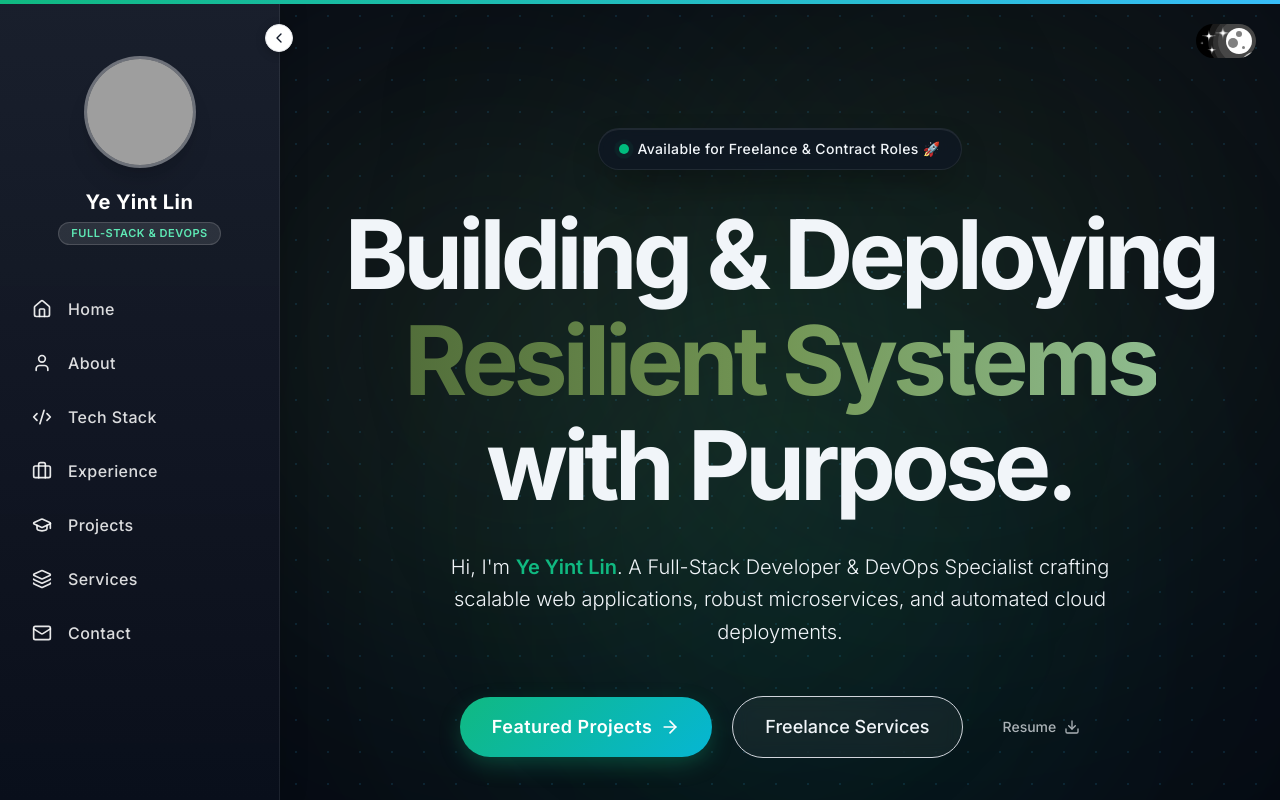
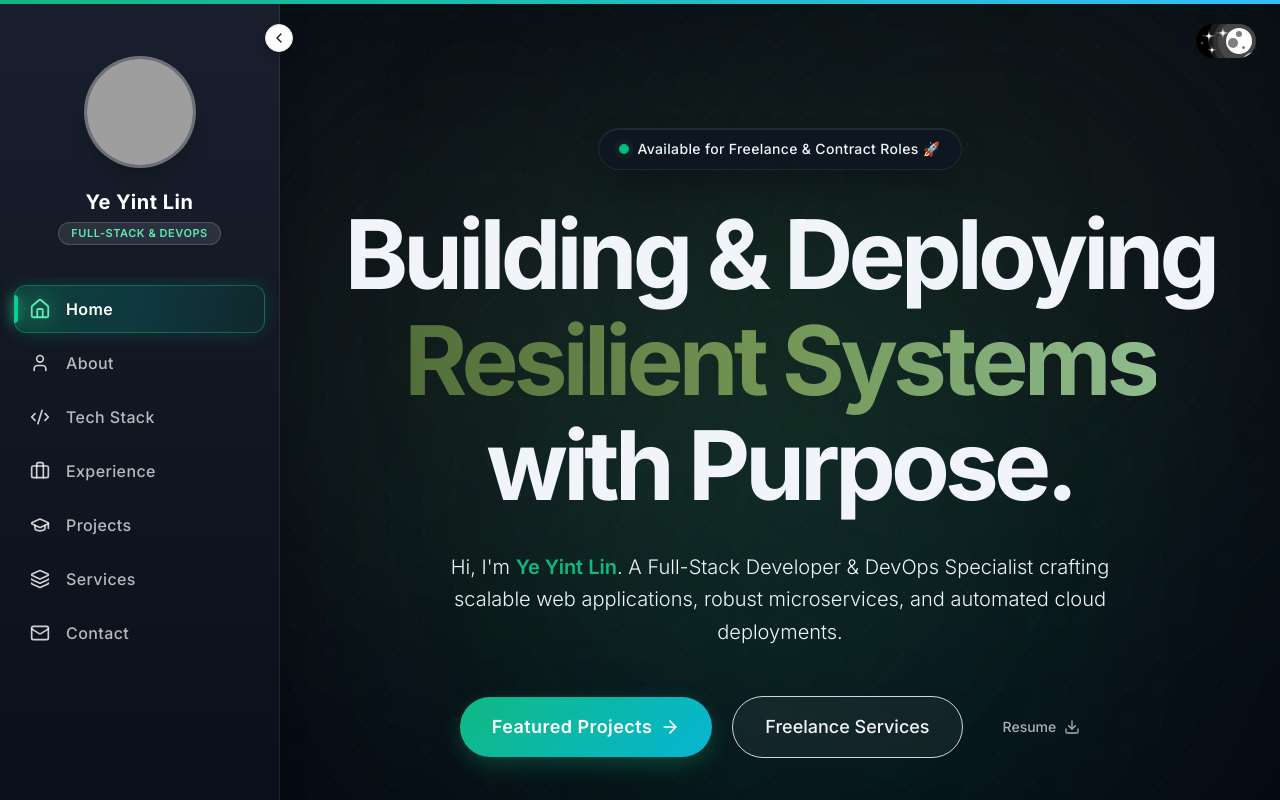
Before and after one commit to YeYintLin/my_porfolio, a Next.js app: page / in a window 1280 px wide. Built offline with nearby package versions, Linux system fonts and the light colour scheme; grey boxes are pictures that could not be loaded.

Commit message:
Feature: Add animated active section highlight to sidebar with Framer Motion layout pill, neon indicators, and scroll-spy

```diff
--- a/src/app/globals.css
+++ b/src/app/globals.css
@@ -44,6 +44,9 @@
 }
 
 @layer base {
+  html, body, main {
+    scroll-behavior: smooth;
+  }
   body {
     background-color: var(--background);
     color: var(--foreground);
--- a/src/components/Sidebar.tsx
+++ b/src/components/Sidebar.tsx
@@ -1,6 +1,6 @@
 "use client";
 
-import { useState } from "react";
+import { useState, useEffect } from "react";
 import { motion } from "framer-motion";
 import {
   Home,
@@ -17,13 +17,13 @@ import {
 } from "lucide-react";
 
 const navLinks = [
-  { name: "Home", href: "#home", icon: Home },
-  { name: "About", href: "#about", icon: User },
-  { name: "Tech Stack", href: "#techstack", icon: Code2 },
-  { name: "Experience", href: "#experience", icon: Briefcase },
-  { name: "Projects", href: "#projects", icon: GraduationCap },
-  { name: "Services", href: "#services", icon: Layers },
-  { name: "Contact", href: "#contact", icon: Mail },
+  { id: "home", name: "Home", href: "#home", icon: Home },
+  { id: "about", name: "About", href: "#about", icon: User },
+  { id: "techstack", name: "Tech Stack", href: "#techstack", icon: Code2 },
+  { id: "experience", name: "Experience", href: "#experience", icon: Briefcase },
+  { id: "projects", name: "Projects", href: "#projects", icon: GraduationCap },
+  { id: "services", name: "Services", href: "#services", icon: Layers },
+  { id: "contact", name: "Contact", href: "#contact", icon: Mail },
 ];
 
 interface SidebarProps {
@@ -33,6 +33,64 @@ interface SidebarProps {
 
 export default function Sidebar({ isCollapsed, setIsCollapsed }: SidebarProps) {
   const [isOpen, setIsOpen] = useState(false);
+  const [activeSection, setActiveSection] = useState("home");
+
+  // Track active section on scroll
+  useEffect(() => {
+    const handleScroll = () => {
+      const mainEl = document.querySelector("main");
+      const scrollPosition = (mainEl ? mainEl.scrollTop : window.scrollY) || 0;
+      const windowHeight = window.innerHeight;
+      const scrollBottom = scrollPosition + windowHeight;
+      const totalScrollHeight = mainEl ? mainEl.scrollHeight : document.documentElement.scrollHeight;
+
+      // When reaching near the bottom, highlight "contact"
+      if (totalScrollHeight - scrollBottom < 120) {
+        setActiveSection("contact");
+        return;
+      }
+
+      // Check sections from bottom to top
+      const thresholdOffset = windowHeight * 0.35;
+
+      for (let i = navLinks.length - 1; i >= 0; i--) {
+        const id = navLinks[i].id;
+        const el = document.getElementById(id);
+        if (el) {
+          const top = el.offsetTop;
+          if (scrollPosition >= top - thresholdOffset) {
+            setActiveSection(id);
+            break;
+          }
+        }
+      }
+    };
+
+    const mainEl = document.querySelector("main");
+    if (mainEl) {
+      mainEl.addEventListener("scroll", handleScroll, { passive: true });
+    }
+    window.addEventListener("scroll", handleScroll, { passive: true });
+
+    // Initial check
+    handleScroll();
+
+    return () => {
+      if (mainEl) mainEl.removeEventListener("scroll", handleScroll);
+      window.removeEventListener("scroll", handleScroll);
+    };
+  }, []);
+
+  const handleNavClick = (e: React.MouseEvent<HTMLAnchorElement>, id: string) => {
+    e.preventDefault();
+    setActiveSection(id);
+    setIsOpen(false);
+
+    const targetEl = document.getElementById(id);
+    if (targetEl) {
+      targetEl.scrollIntoView({ behavior: "smooth" });
+    }
+  };
 
   return (
     <>
@@ -86,18 +144,64 @@ export default function Sidebar({ isCollapsed, setIsCollapsed }: SidebarProps) {
         </div>
 
         {/* Navigation Links */}
-        <nav className="flex-1 overflow-y-auto px-4 py-2 space-y-1.5">
+        <nav className="flex-1 overflow-y-auto px-3.5 py-2 space-y-1.5 relative">
           {navLinks.map((link) => {
             const Icon = link.icon;
+            const isActive = activeSection === link.id;
+
             return (
               <a
-                key={link.name}
+                key={link.id}
                 href={link.href}
-                onClick={() => setIsOpen(false)}
-                className={`relative group flex items-center gap-4 px-4 py-3 rounded-xl text-white/85 hover:text-white hover:bg-white/15 dark:hover:bg-white/10 transition-all font-medium ${isCollapsed ? 'md:justify-center md:px-0' : ''}`}
+                onClick={(e) => handleNavClick(e, link.id)}
+                className={`relative group flex items-center gap-4 px-4 py-3 rounded-xl transition-all duration-300 font-medium ${
+                  isCollapsed ? 'md:justify-center md:px-0' : ''
+                } ${
+                  isActive
+                    ? 'text-white font-semibold'
+                    : 'text-white/70 hover:text-white hover:bg-white/10 dark:hover:bg-white/5'
+                }`}
               >
-                <Icon size={20} className="shrink-0 text-white/90 group-hover:scale-110 group-hover:text-white transition-all duration-200" />
-                <span className={`font-medium tracking-wide transition-all duration-300 whitespace-nowrap ${isCollapsed ? 'md:opacity-0 md:w-0 md:overflow-hidden' : 'opacity-100'}`}>
+                {/* Animated active sliding pill with spring physics */}
+                {isActive && (
+                  <motion.div
+                    layoutId="activeSidebarPill"
+                    className="absolute inset-0 rounded-xl bg-gradient-to-r from-emerald-500/25 via-teal-500/20 to-emerald-500/10 border border-emerald-400/35 shadow-[0_0_20px_rgba(16,185,129,0.22)] backdrop-blur-sm pointer-events-none"
+                    transition={{
+                      type: "spring",
+                      stiffness: 380,
+                      damping: 32,
+                    }}
+                  />
+                )}
+
+                {/* Animated left luminous neon accent indicator */}
+                {isActive && (
+                  <motion.div
+                    layoutId="activeSidebarIndicator"
+                    className="absolute left-0 top-2.5 bottom-2.5 w-1 rounded-r-full bg-emerald-400 shadow-[0_0_12px_#34D399] pointer-events-none"
+                    transition={{
+                      type: "spring",
+                      stiffness: 380,
+                      damping: 32,
+                    }}
+                  />
+                )}
+
+                <Icon
+                  size={20}
+                  className={`shrink-0 relative z-10 transition-all duration-300 ${
+                    isActive
+                      ? 'text-emerald-300 scale-110 drop-shadow-[0_0_10px_rgba(52,211,153,0.9)]'
+                      : 'text-white/80 group-hover:scale-110 group-hover:text-white'
+                  }`}
+                />
+
+                <span
+                  className={`relative z-10 font-medium tracking-wide transition-all duration-300 whitespace-nowrap ${
+                    isCollapsed ? 'md:opacity-0 md:w-0 md:overflow-hidden' : 'opacity-100'
+                  } ${isActive ? 'text-white font-semibold' : ''}`}
+                >
                   {link.name}
                 </span>
 
@@ -112,14 +216,6 @@ export default function Sidebar({ isCollapsed, setIsCollapsed }: SidebarProps) {
           })}
         </nav>
       </motion.aside>
-
-      {/* Mobile Overlay */}
-      {isOpen && (
-        <div
-          className="md:hidden fixed inset-0 z-30 bg-black/50 backdrop-blur-sm"
-          onClick={() => setIsOpen(false)}
-        />
-      )}
     </>
   );
 }
```
